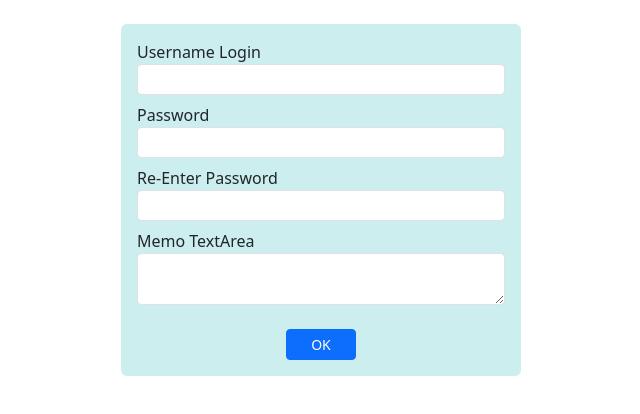
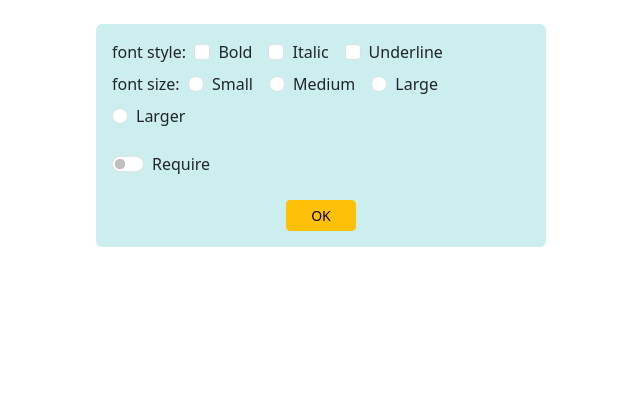
Before and after one commit to Appeleus/app1, a React (Create React App) app: page / in a window 1280 px wide. Shown: the top 414 px of the page, without its empty margins (319-959 px from the left). Built offline with nearby package versions, Linux system fonts and the light colour scheme.

Commit message:
Form Check Done!
This looks so good!

```diff
--- a/src/App.js
+++ b/src/App.js
@@ -19,10 +19,11 @@
 import Home from './home';
 import Contact from './contact';
 import FormText from './form-text.js'
+import FormCheck from './form-check.js'
 
 
 
 export default function App() {
-  return <FormText/>
+  return <FormCheck/>
 
 };
--- /dev/null
+++ b/src/form-check.js
@@ -0,0 +1,83 @@
+import React from 'react'
+
+export default function formCheck() {
+    const switchReq = ['on', 'off']
+    const styles = ['Bold', 'Italic', 'Underline']
+    const sizes = ['Small', 'Medium', 'Large', 'Larger']
+    let checkedStyles = []
+    let checkedSize = ''
+
+    const onChangeCheck = (event) => {
+        let checked = event.target.checked
+        let value = event.target.value
+        let idx = checkedStyles.indexOf(value)
+        if (checked && idx === -1) {
+            checkedStyles.push(value)
+        } else {
+            checkedStyles.splice(idx, 1)
+        }
+    }
+    const onChangeRadio = (event) => {
+        checkedSize = event.target.value
+    }
+    const onClickButton = () => {
+        if (switchReq.current.checked) {
+            if (checkedStyles.length === 0) {
+                alert("Please select style")
+                return
+            } else if (checkedSize === '') {
+                alert("Please select size")
+                return
+            }
+        }
+        let msg = 'selected style(s): ' + checkedStyles.join(', ')
+        msg += '\nselected size: ' + checkedSize
+        alert(msg)
+    }
+
+    return (
+        <div className="mt-4 mx-auto p-3 rounded"
+            style={{ width: '450px', background: '#cee' }}>
+            <form>
+                <span>font style:</span>&nbsp;&nbsp;
+                {
+                    styles.map((st, i) => {
+                        return (
+                            <div className="form-check form-check-inline mb-2">
+                                <input type="checkbox" id={'check' + i} value={st}
+                                    className="form-check-input" onChange={onChangeCheck} />
+                                <label htmlFor={'check' + i} className="form-check-label">{st}</label>
+                            </div>
+                        )
+                    })
+                }
+                <br />
+                <span>font size:</span>&nbsp;&nbsp;
+                {
+                    sizes.map((sz, i) => {
+                        return (
+                            <div className="form-check form-check-inline mb-2">
+                                <input type="radio" id={'radio' + i} name="fontSize" value={sz}
+                                    className="form-check-input" onChange={onChangeRadio} />
+                                <label htmlFor={'radio' + i} className="form-check=label">{sz}</label>
+                            </div>
+                        )
+                    })
+                }
+
+                <div className="form-check form-switch mt-3">
+                    <input type="checkbox" id="sw" value="require"
+                        className="form-check-input" ref={switchReq} />
+                    <label htmlFor="sw" className="form-check-label">Require</label>
+                </div>
+
+                <div className="text-center mt-4">
+                    <button type="button" className="btn btn-sm px-4 btn-warning"
+                        onClick={onClickButton}>OK
+                    </button>
+                </div>
+            </form>
+        </div>
+
+    )
+}
```
